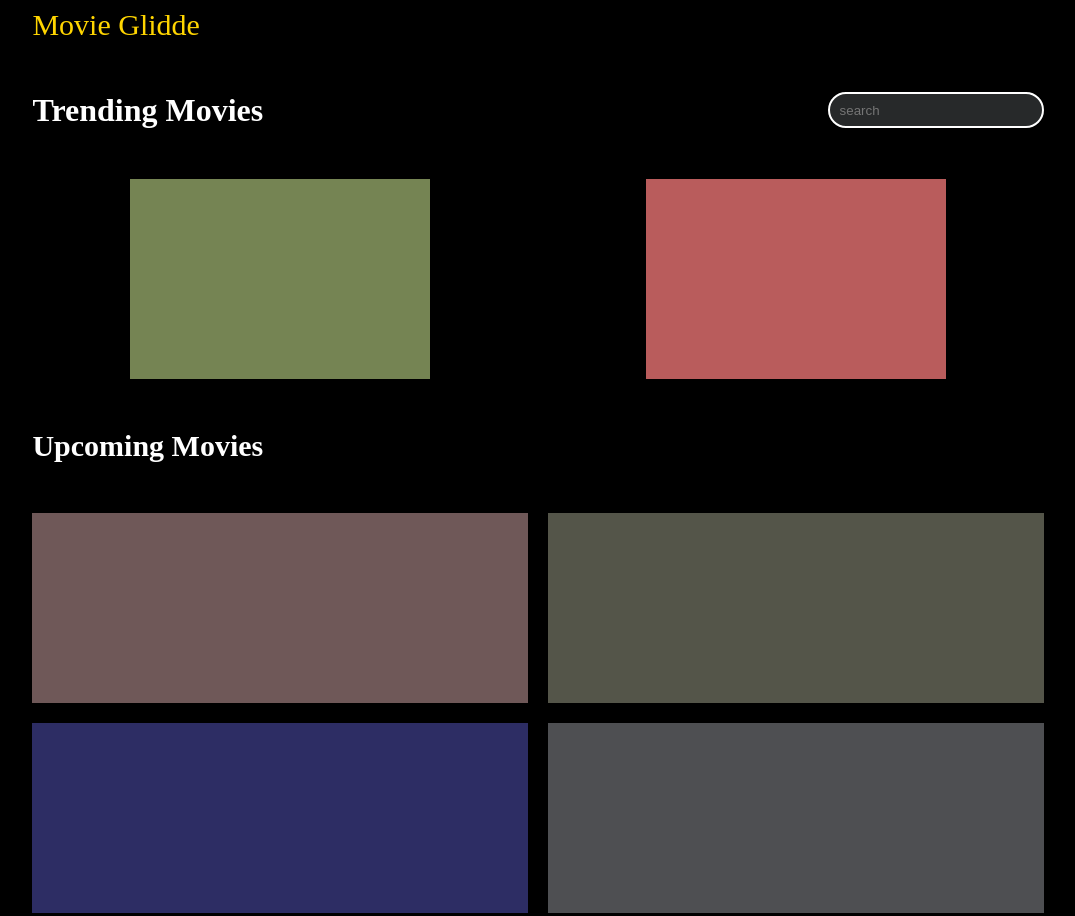
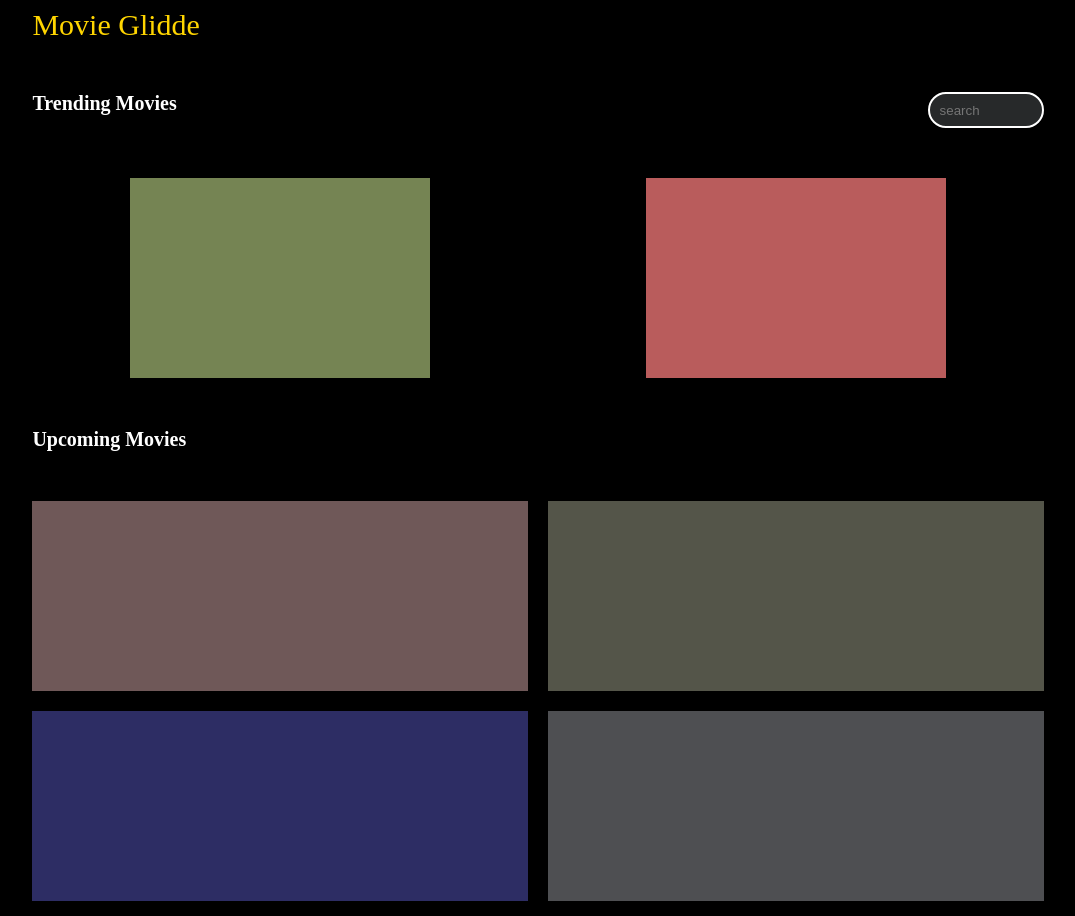
Before and after one commit to DevFolunsho/Movie-Glidde, a plain HTML site: page home.html in a window 1280 px wide. Shown: the top 916 px of the page, without its empty margins (102-1177 px from the left). Drawn offline with Linux system fonts and the light colour scheme.

Commit message:
rediuse text size

```diff
--- a/asset/stlye.css
+++ b/asset/stlye.css
@@ -95,7 +95,7 @@ title {
 }
 
 input {
-    width: 200px;
+    width: 100px;
     height: 30px;
     border: 2px solid white;
     border-radius: 20px;
@@ -118,6 +118,7 @@ input {
 
 h1 {
     margin: 0;
+    font-size: 20px;
 }
 
 .container {
@@ -126,7 +127,7 @@ h1 {
 }
 
 .coming {
-    font-size: 30px;
+    font-size: 20px;
 }
 
 .on {
```
Also changed, not shown: home.html (+0 -1 lines).
